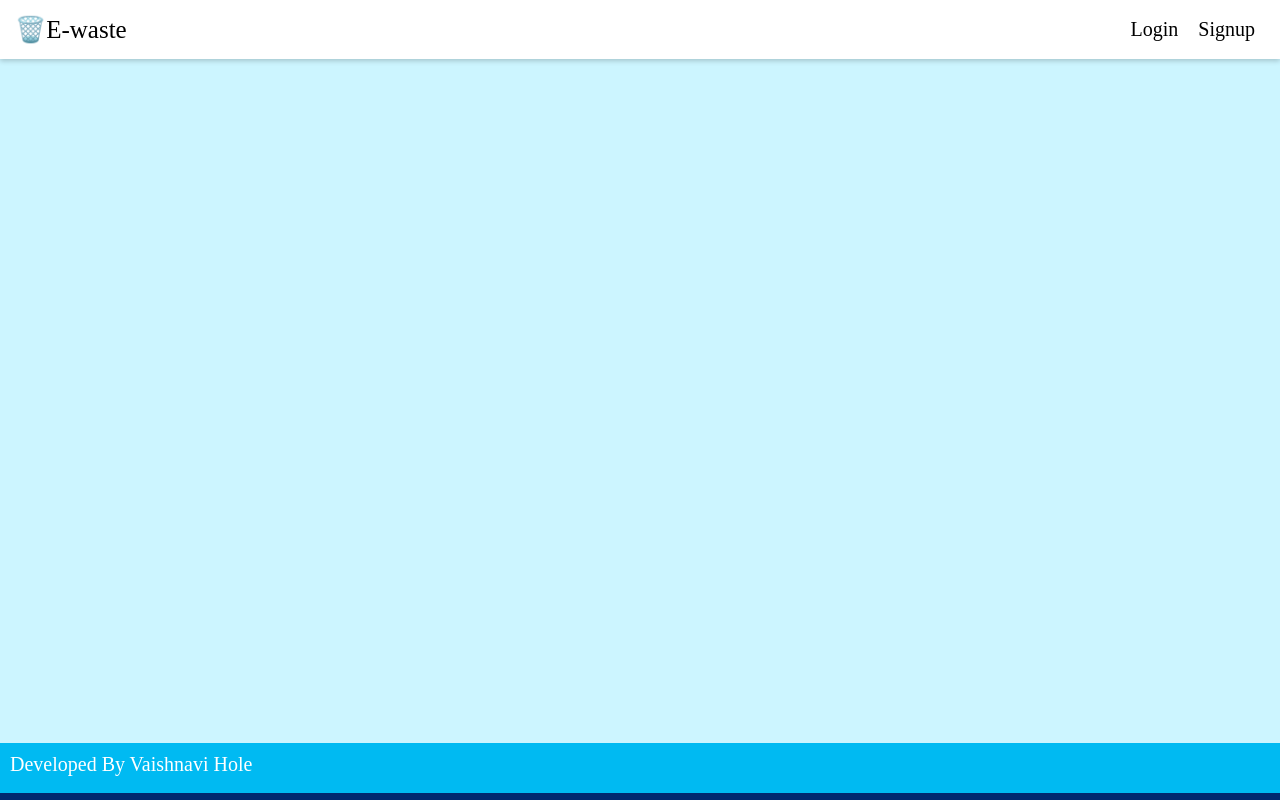
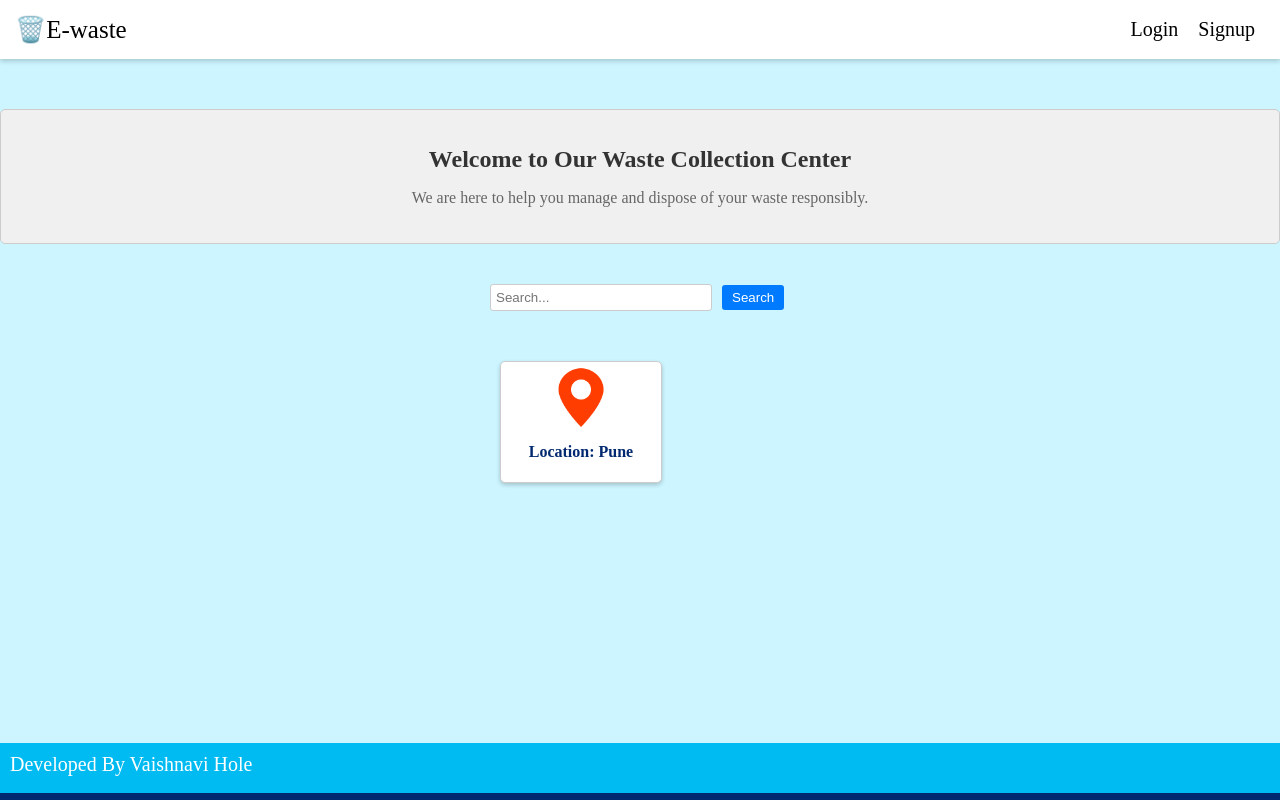
Before and after one commit to poonamdigole/e-waste-management, a React (Create React App) app in the folder client/: page /center in a window 1280 px wide. Built offline with nearby package versions, Linux system fonts and the light colour scheme.

Commit message:
contractor page design added

```diff
--- a/client/src/views/Center/Center.css
+++ b/client/src/views/Center/Center.css
@@ -0,0 +1,67 @@
+.waste-collection-center {
+    margin-top: 50px;
+    background-color: #f0f0f0;
+    padding: 20px;
+    border: 1px solid #ccc;
+    border-radius: 5px;
+    text-align: center;
+}
+
+.waste-collection-center h1 {
+    font-size: 24px;
+    color: #333;
+}
+
+.waste-collection-center p {
+    font-size: 16px;
+    color: #666;
+}
+
+.search-bar {
+    width: 300px;
+    margin-top: 20px;
+    display: flex;
+    align-items: center;
+}
+
+.search-bar input {
+    width: 70%;
+    padding: 5px;
+    border: 1px solid #ccc;
+    border-radius: 3px;
+}
+
+.search-bar button {
+    background-color: #007bff;
+    color: #fff;
+    border: none;
+    border-radius: 3px;
+    padding: 5px 10px;
+    margin-left: 10px;
+    cursor: pointer;
+}
+
+.search-bar-div {
+    display: flex;
+    justify-content: center;
+    align-items: center;
+    margin-top: 20px;
+}
+
+.img-location {
+    height: 60px;
+    display: block;
+    margin-left: auto;
+    margin-right: auto;
+}
+
+.feature-card {
+    width: 150px;
+    border: 1px solid #ccc;
+    padding: 5px;
+    border-radius: 5px;
+    margin-left: 500px;
+    margin-top: 50px;
+    box-shadow: 0 2px 4px 0 rgba(0, 0, 0, 0.2);
+    background: #fff;
+}
--- a/client/src/views/Center/Center.js
+++ b/client/src/views/Center/Center.js
@@ -2,16 +2,32 @@ import React from 'react';
 import './Center.css';
 import Navbar from '../../components/Navbar/Navbar';
 import Footer from '../../components/Footer/Footer';
+import location from "./Images/location.png";
 
 function Center() {
   return (
     <div>
-        <>
-        <Navbar />
-        <Footer />
-        </>
+      <Navbar />
+      <div className="waste-collection-center">
+        <h1>Welcome to Our Waste Collection Center</h1>
+        <p>We are here to help you manage and dispose of your waste responsibly.</p>
+      </div>
+
+      <div className='search-bar-div'>
+      <div className="search-bar">
+          <input type="text" placeholder="Search..." />
+          <button>Search</button>
+        </div>
+      </div>
+
+       <div className='feature-card'>
+        <img src={location}  className="img-location" alt="location"/>
+         <h3 className='title'>Location: Pune</h3>
+         </div>
+
+      <Footer />
     </div>
-  )
+  );
 }
 
-export default Center
+export default Center;
--- a/client/src/views/Retailer/Retailer.js
+++ b/client/src/views/Retailer/Retailer.js
@@ -50,7 +50,8 @@ function Retailers() {
          <button className='place-order'>Place Order</button>
          </div>
         </div>
-        <button type='button' className='navigate-btn'><Link className='order-product' to="/manufacturer">Go Order Product</Link></button>
+        <button type='button' className='navigate-btn'><Link className='order-product' to="/manufacturer">
+        Order Product Now</Link></button>
  </div>
       <Footer />
     </>
```
Also changed, not shown: client/src/views/Center/Images/location.png (added).
